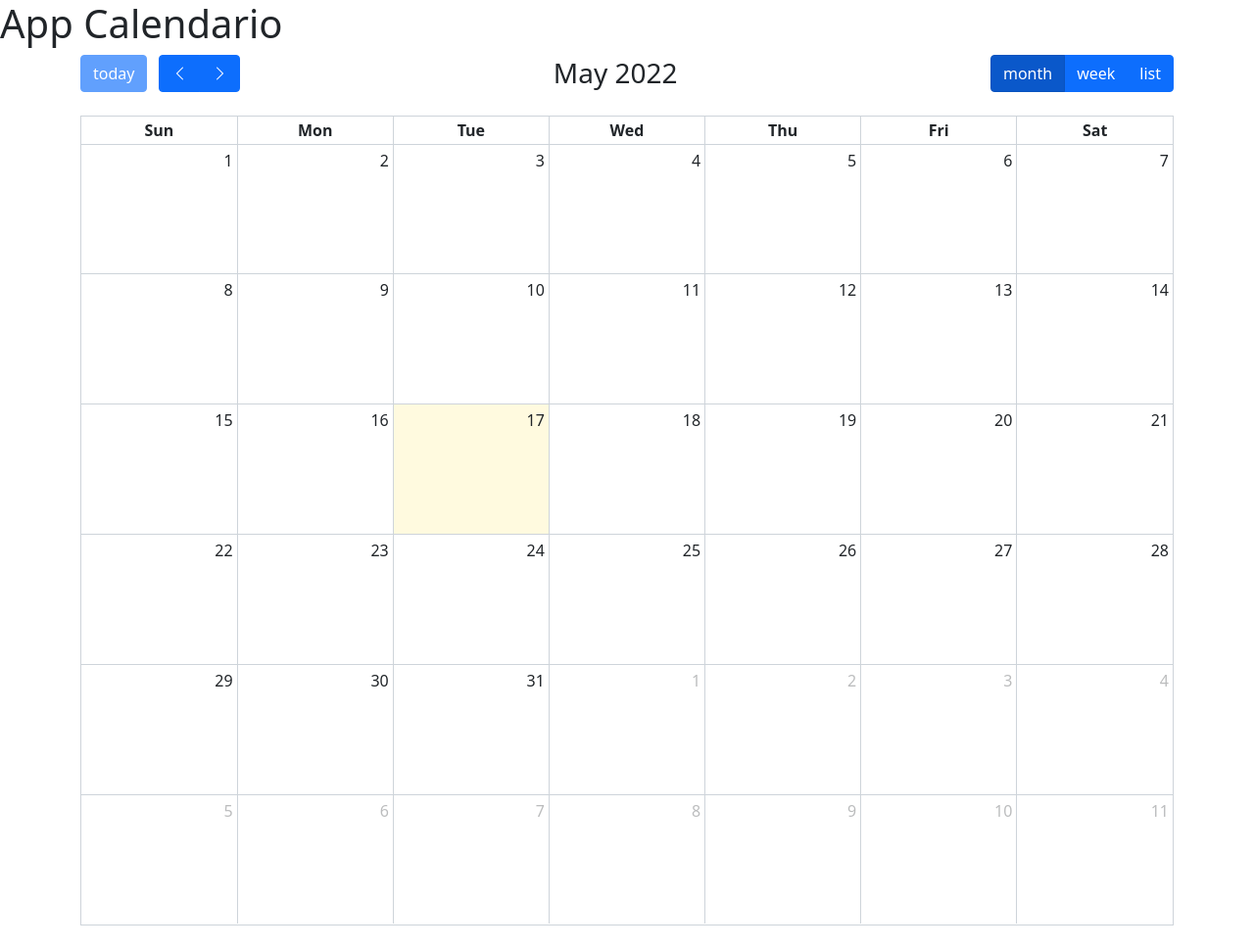
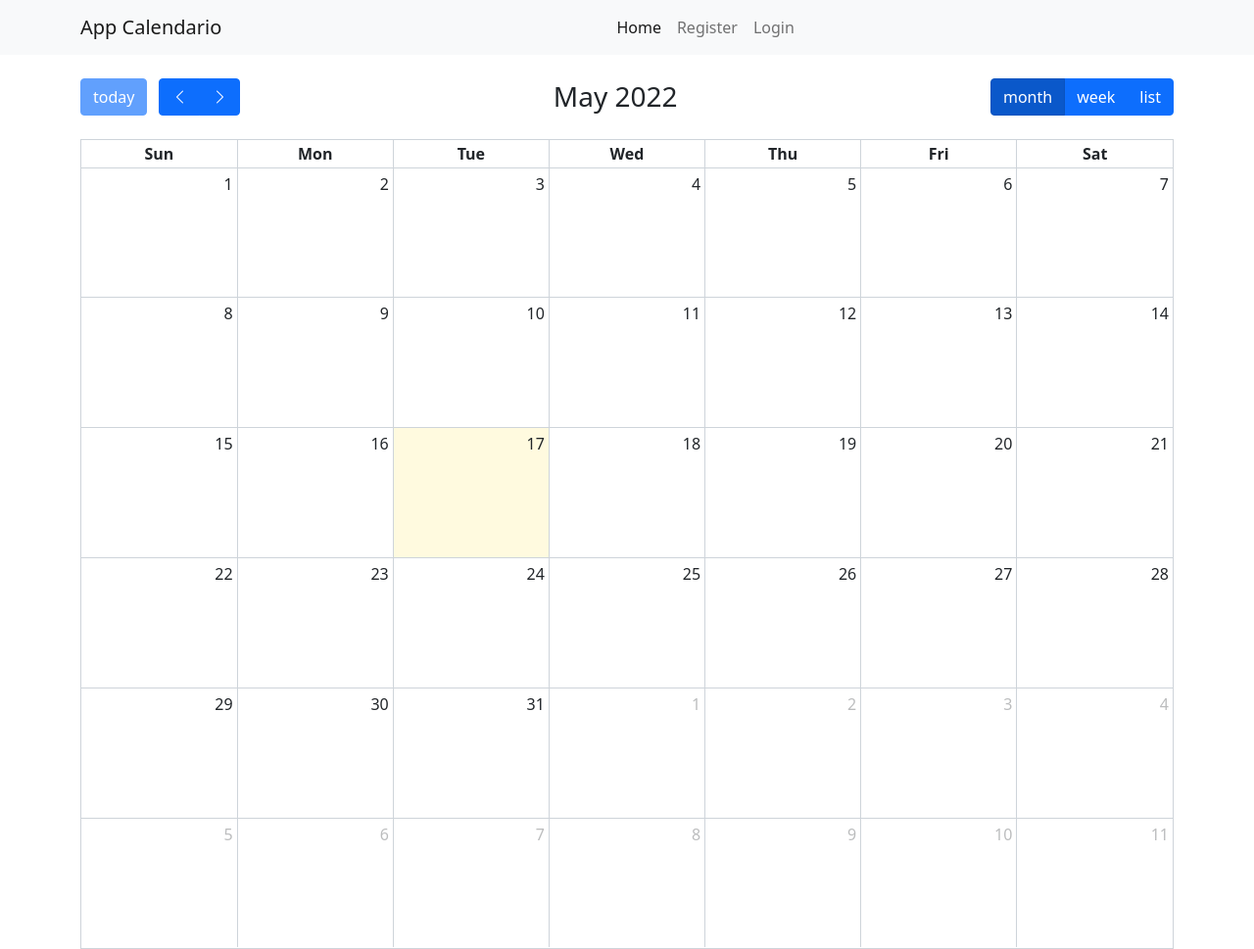
Before and after one commit to leonelmontiel/Project1_Backend_Fund_Tzuzul, a website: page views/index.html in a window 1280 px wide. Shown: the whole page at 98% size. Before the commit the page ends 945 px from the top, so only its background shows below. Drawn offline with nearby package versions, Linux system fonts and the light colour scheme.

Commit message:
agregada navbar

```diff
--- a/views/index.html
+++ b/views/index.html
@@ -18,7 +18,30 @@
 </head>
 <body>
 
-  <h1 id="titulo">App Calendario</h1>
+
+  <nav class="navbar navbar-expand-lg navbar-light bg-light mb-4">
+    <div class="container">
+      <a class="navbar-brand" href="#">App Calendario</a>
+      <button class="navbar-toggler" type="button" data-bs-toggle="collapse" data-bs-target="#navbarNav" aria-controls="navbarNav" aria-expanded="false" aria-label="Toggle navigation">
+        <span class="navbar-toggler-icon"></span>
+      </button>
+      <div class="collapse navbar-collapse" id="navbarNav">
+        <ul class="navbar-nav mx-auto">
+          <li class="nav-item">
+            <a class="nav-link active" aria-current="page" href="/">Home</a>
+          </li>
+          <li class="nav-item">
+            <a class="nav-link" href="/registration">Register</a>
+          </li>
+          <li class="nav-item">
+            <a class="nav-link" href="/login">Login</a>
+          </li>
+
+        </ul>
+      </div>
+    </div>
+  </nav>
+
 
   <!-- este es el calendario -->
   <div class="container">
```
Also changed, not shown: views/login.html (added, +47 -0 lines).
